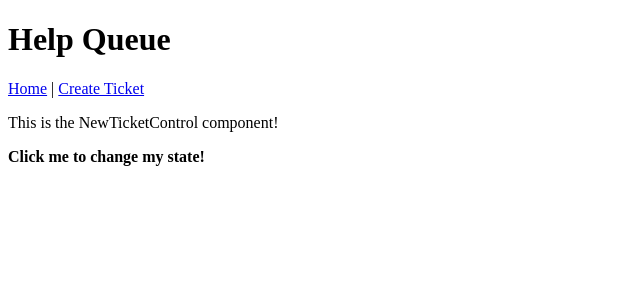
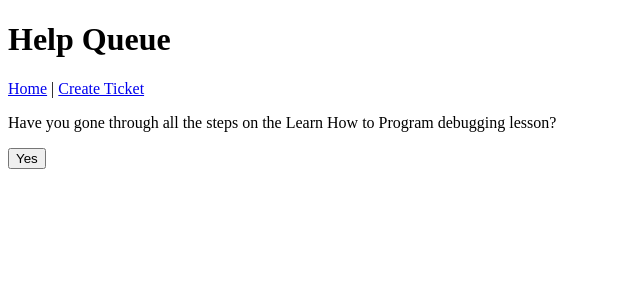
Before and after one commit to vdempsey/Epicodus-React-Help-Queue, a React app: page /#/newticket in a window 1280 px wide. Shown: the top 300 px of the page, without its empty margins (0-640 px from the left). Built offline with nearby package versions, Linux system fonts and the light colour scheme.

Commit message:
Add conditional statement to NewTicketControl compoment

```diff
--- /dev/null
+++ b/src/components/ConfirmationQuestions.jsx
@@ -0,0 +1,12 @@
+import React from 'react';
+
+function ConfirmationQuestions() {
+  return (
+    <div>
+      <p>Have you gone through all the steps on the Learn How to Program debugging lesson?</p>
+      <button>Yes</button>
+    </div>
+  );
+}
+
+export default ConfirmationQuestions;
--- a/src/components/NewTicketControl.jsx
+++ b/src/components/NewTicketControl.jsx
@@ -1,4 +1,5 @@
-import React from 'react'
+import React from 'react';
+import ConfirmationQuestions from './ConfirmationQuestions';
 
 class NewTicketControl extends React.Component {
 
@@ -7,19 +8,18 @@
     this.state = {
       formVisibleOnPage: false
     };
-    this.handleClick = this.handleClick.bind(this);
-  }
-
-  handleClick() {
-    this.setState({formVisibleOnPage: true});
-    console.log('formVisibleOnPage is currently set to:' + this.state.formVisibleOnPage);
   }
 
   render() {
+    let currentlyVisibleContent = null;
+    if (this.state.formVisibleOnPage){
+      currentlyVisibleContent = <NewTicketForm />;
+    } else {
+      currentlyVisibleContent = <ConfirmationQuestions />;
+    }
     return (
       <div>
-        <p>This is the NewTicketControl component!</p>
-        <strong onClick={this.handleClick}>Click me to change my state!</strong>
+        {currentlyVisibleContent}
       </div>
     );
   }
```
